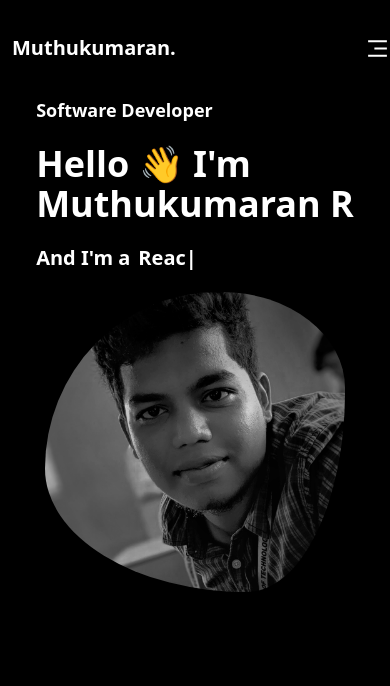
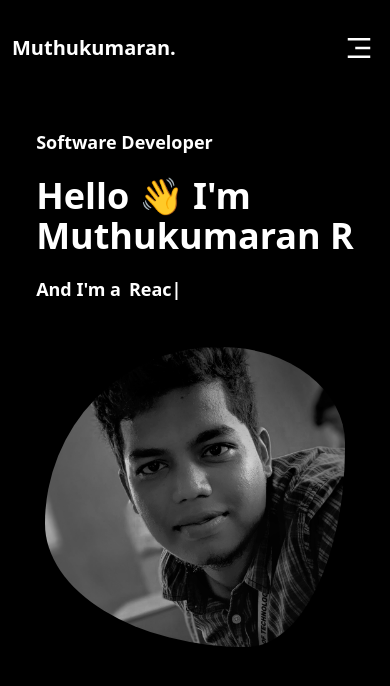
Before and after one commit to muthu050700/Muthukumaran-R-Protfolio, a React (Vite) app: page / in a window 390 px wide. Shown: the top 686 px of the page. Built offline with nearby package versions, Linux system fonts and the light colour scheme.

Commit message:
added some css

```diff
--- a/src/Components/Header.jsx
+++ b/src/Components/Header.jsx
@@ -68,8 +68,8 @@ const Header = () => {
           </Link>
         </li>
       </ul>
-      <div onClick={handleNav} className="block md:hidden">
-        {showNav ? <MdClose size={25} /> : <RiMenu3Line size={25} />}
+      <div onClick={handleNav} className="block md:hidden m-4">
+        {showNav ? <MdClose size={30} /> : <RiMenu3Line size={30} />}
       </div>
       <div
         className={
--- a/src/Components/Home.jsx
+++ b/src/Components/Home.jsx
@@ -1,7 +1,7 @@
 import { ReactTyped } from "react-typed";
 const Home = () => {
   return (
-    <div className=" text-white flex flex-col justify-between items-center md:flex-row md:mt-36 max-w-[1224px] mx-auto px-4">
+    <div className=" text-white flex flex-col justify-between items-center md:flex-row md:mt-36 max-w-[1224px] mx-auto px-4 mt-8">
       <div>
         <p className="font-bold text-lg md:text-2xl pb-5">Software Developer</p>
         <h2 className=" text-4xl md:text-5xl font-bold pb-5">
@@ -9,9 +9,9 @@ const Home = () => {
           <span className="md:text-6xl text-4xl">Muthukumaran R</span>
         </h2>
         <div className="flex pb-5">
-          <p className="font-bold text-xl md:text-3xl">And I'm a</p>
+          <p className="font-bold text-[18px] md:text-3xl">And I'm a</p>
           <ReactTyped
-            className="pl-2 font-bold md:text-3xl text-xl"
+            className="pl-2 font-bold md:text-3xl text-[18px]"
             strings={["Front-end Developer", "React Js Developer"]}
             typeSpeed={40}
             backSpeed={50}
@@ -20,7 +20,7 @@ const Home = () => {
         </div>
       </div>
 
-      <div className=" blob">
+      <div className=" blob mt-6">
         {/* <img src="./assets/profile-img.jpeg" alt="img" className="" /> */}
       </div>
     </div>
```
